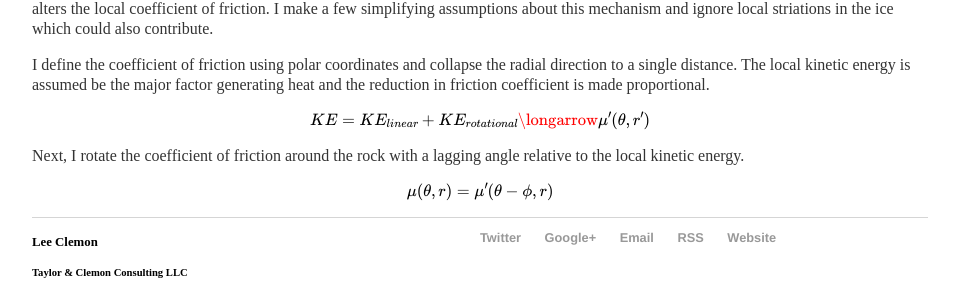
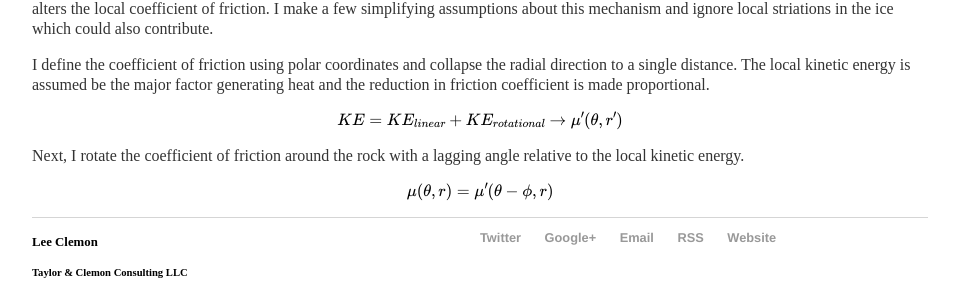
Before and after one commit to lclemon/lclemon.github.io, a Jekyll site: the page built from _posts/2018-02-22-Curling-forces.md, in a window 1280 px wide. Shown: the part 1644-1945 px from the top of the page, without its empty margins (160-1115 px from the left). Built offline with Jekyll 4.4.1, drawn with Linux system fonts in a browser that asks for light colours; formulas are drawn with MathJax 3; a script that is not in the unit is left out.

Commit message:
Update 2018-02-22-Curling-forces.md

```diff
--- a/_posts/2018-02-22-Curling-forces.md
+++ b/_posts/2018-02-22-Curling-forces.md
@@ -51,7 +51,7 @@ The friction between the rock's running band and the ice generates heat. This he
 
 I define the coefficient of friction using polar coordinates and collapse the radial direction to a single distance. The local kinetic energy is assumed be the major factor generating heat and the reduction in friction coefficient is made proportional.
 
-$$ KE = KE_{linear} + KE_{rotational} \longarrow \mu'(\theta,r')$$
+$$ KE = KE_{linear} + KE_{rotational} \rightarrow \mu'(\theta,r')$$
 
 Next, I rotate the coefficient of friction around the rock with a lagging angle relative to the local kinetic energy.
 
```
